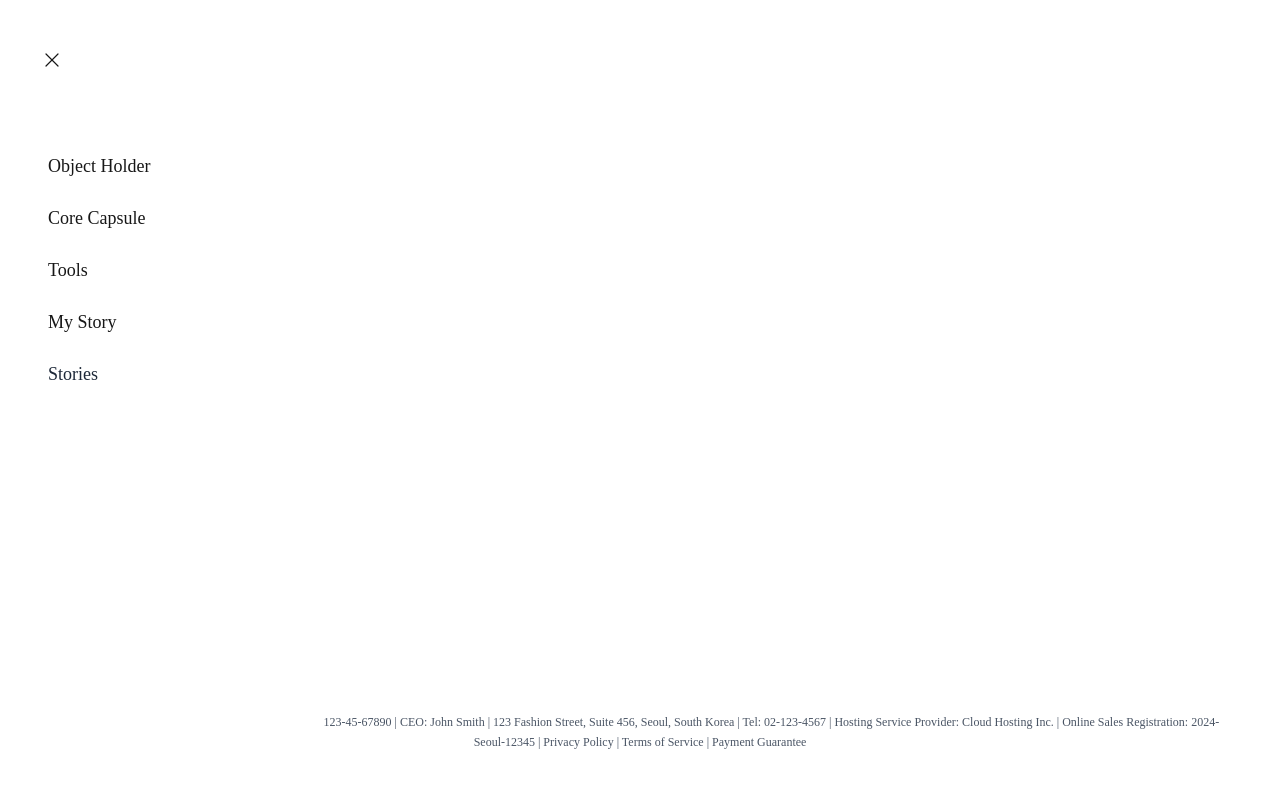
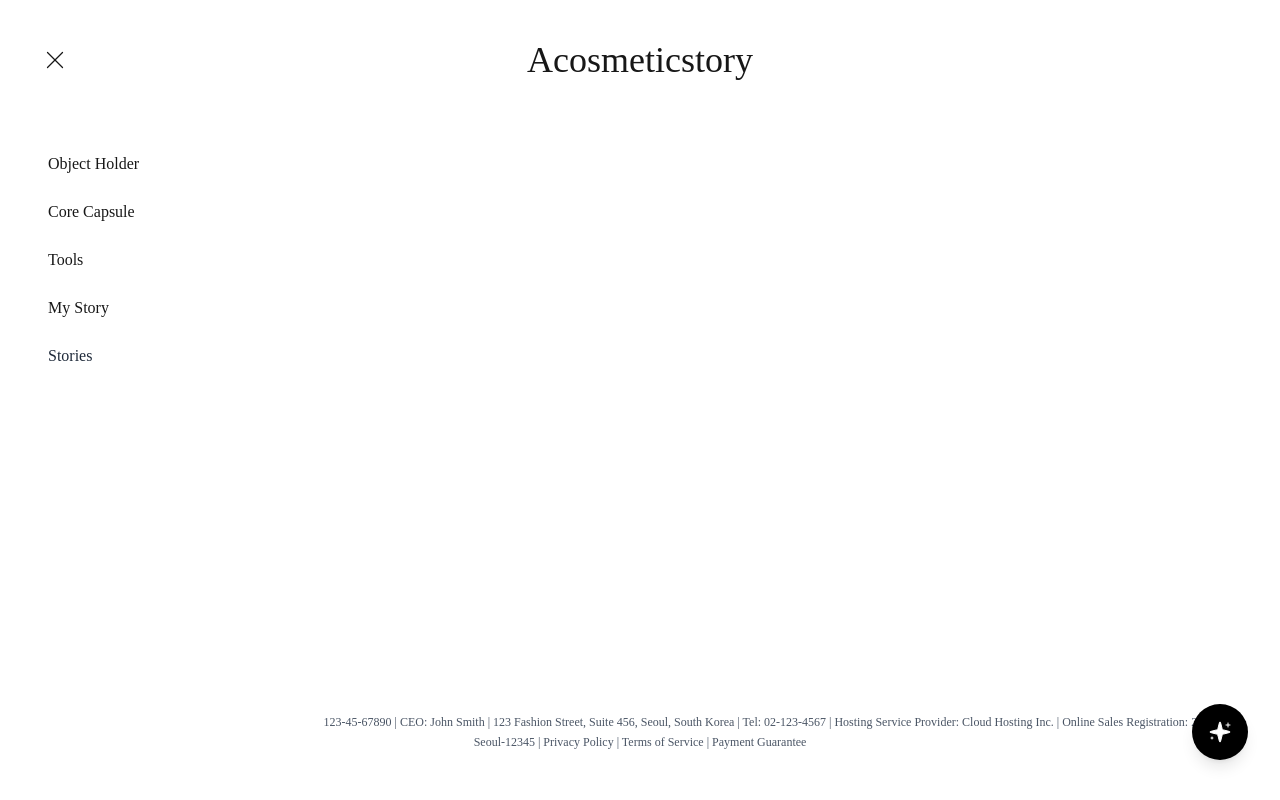
Before and after one commit to hye1ee/acosmeticstory-demo, a Next.js app: page /stories in a window 1280 px wide. Both pictures are taken after a click on the button 52 px from the left and 60 px from the top of the page. Built offline with nearby package versions, Linux system fonts and the light colour scheme.

Commit message:
[feat] Add AI assistant

```diff
--- a/src/app/layout.tsx
+++ b/src/app/layout.tsx
@@ -3,6 +3,7 @@ import { Noto_Sans_KR } from "next/font/google";
 import "./globals.css";
 import Header from "@/components/Header";
 import Footer from "@/components/Footer";
+import AssistantBubble from "@/components/AssistantBubble";
 
 const notoSansKr = Noto_Sans_KR({
   subsets: ["latin"],
@@ -27,6 +28,7 @@ export default function RootLayout({
         <Header />
         <main className="flex-1 pt-24">{children}</main>
         <Footer />
+        <AssistantBubble />
       </body>
     </html>
   );
--- /dev/null
+++ b/src/components/AssistantBubble.tsx
@@ -0,0 +1,45 @@
+"use client";
+
+import { useState } from "react";
+import { Sparkles, X } from "lucide-react";
+
+export default function AssistantBubble() {
+  const [isExpanded, setIsExpanded] = useState(false);
+
+  return (
+    <div className="fixed bottom-10 right-8 z-50">
+      {isExpanded ? (
+        <div className="bg-white rounded-lg shadow-lg p-4 w-80">
+          <div className="flex justify-between items-center mb-4">
+            <h3 className="text-lg font-medium">Assistant</h3>
+            <button
+              onClick={() => setIsExpanded(false)}
+              className="p-1 rounded-full hover:bg-gray-100 transition-colors"
+            >
+              <X size={20} />
+            </button>
+          </div>
+          <div className="text-sm text-gray-600">How can I help you today?</div>
+        </div>
+      ) : (
+        <div className="relative group">
+          <div className="absolute bottom-full right-0 mb-2 px-3 py-1 bg-black text-white text-sm rounded-lg opacity-0 group-hover:opacity-100 transition-opacity duration-200 whitespace-nowrap">
+            AI 어시스턴트
+          </div>
+          <button
+            onClick={() => setIsExpanded(false)}
+            className="bg-black rounded-full p-4 shadow-lg hover:shadow-xl transition-all duration-200 cursor-pointer"
+            aria-label="Open assistant"
+          >
+            <Sparkles
+              size={24}
+              strokeWidth={1}
+              fill="white"
+              className="text-white group-hover:animate-spin"
+            />
+          </button>
+        </div>
+      )}
+    </div>
+  );
+}
--- a/src/components/Header.tsx
+++ b/src/components/Header.tsx
@@ -30,15 +30,15 @@ export default function Header() {
           className="p-2 rounded-lg transition-colors hover:bg-black/5 cursor-pointer z-40"
         >
           {isOpen ? (
-            <X size={24} strokeWidth={1.2} />
+            <X size={30} strokeWidth={1} />
           ) : (
-            <MenuIcon size={24} strokeWidth={1.2} />
+            <MenuIcon size={30} strokeWidth={1} />
           )}
         </button>
 
-        <div>
+        <div className="absolute left-1/2 -translate-x-1/2">
           <Link href="/" className="no-underline">
-            <div className="text-2xl font-normal cursor-pointer transition-opacity hover:opacity-70">
+            <div className="text-4xl font-light cursor-pointer transition-opacity hover:opacity-70">
               Acosmeticstory
             </div>
           </Link>
@@ -58,7 +58,7 @@ export default function Header() {
                   <Link
                     href={item.path}
                     onClick={handleMenuClick}
-                    className={`block text-lg text-gray-800 transition-colors ${
+                    className={`block text-md text-gray-800 transition-colors ${
                       pathname === item.path
                         ? "text-gray-600"
                         : "text-inherit hover:text-gray-600"
```
